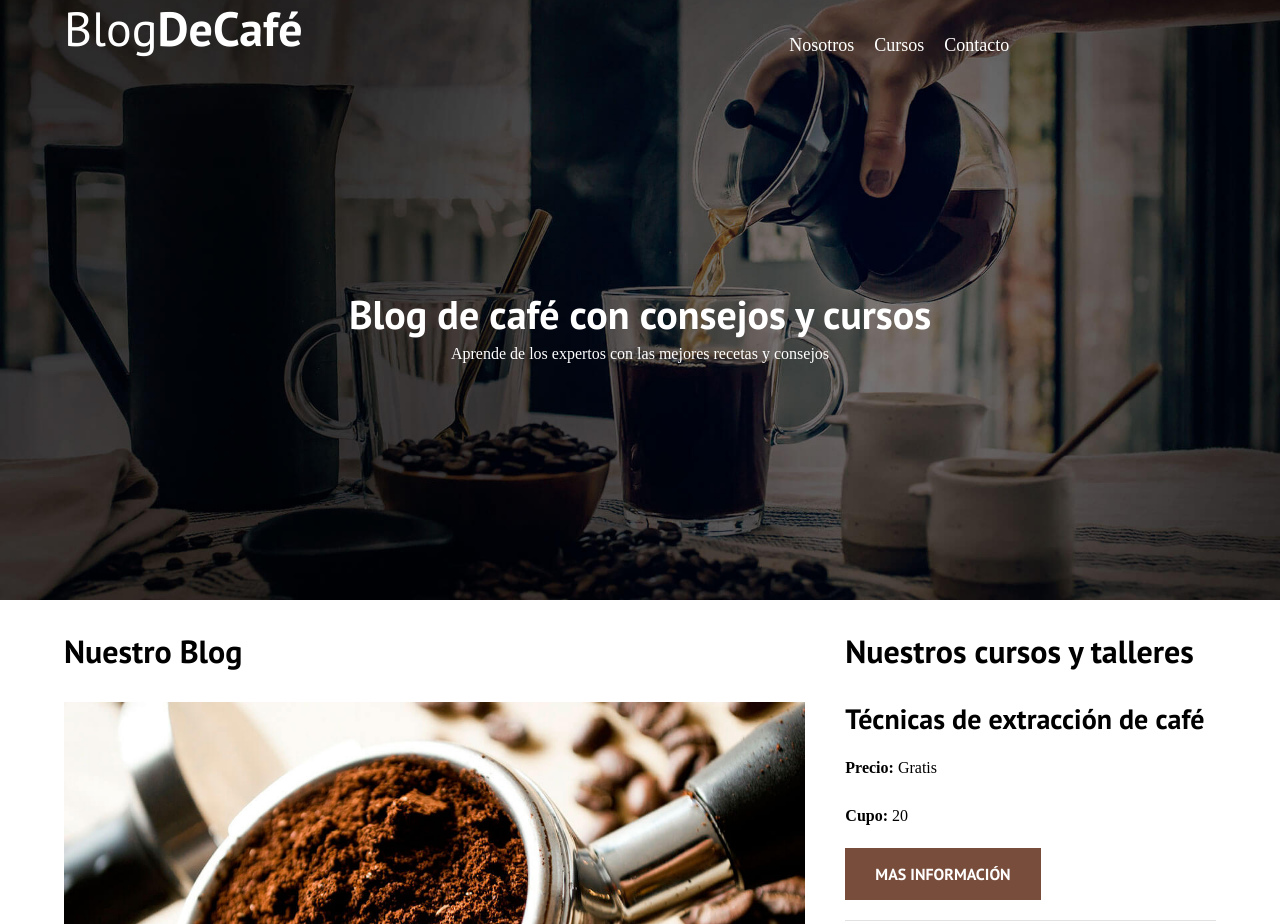
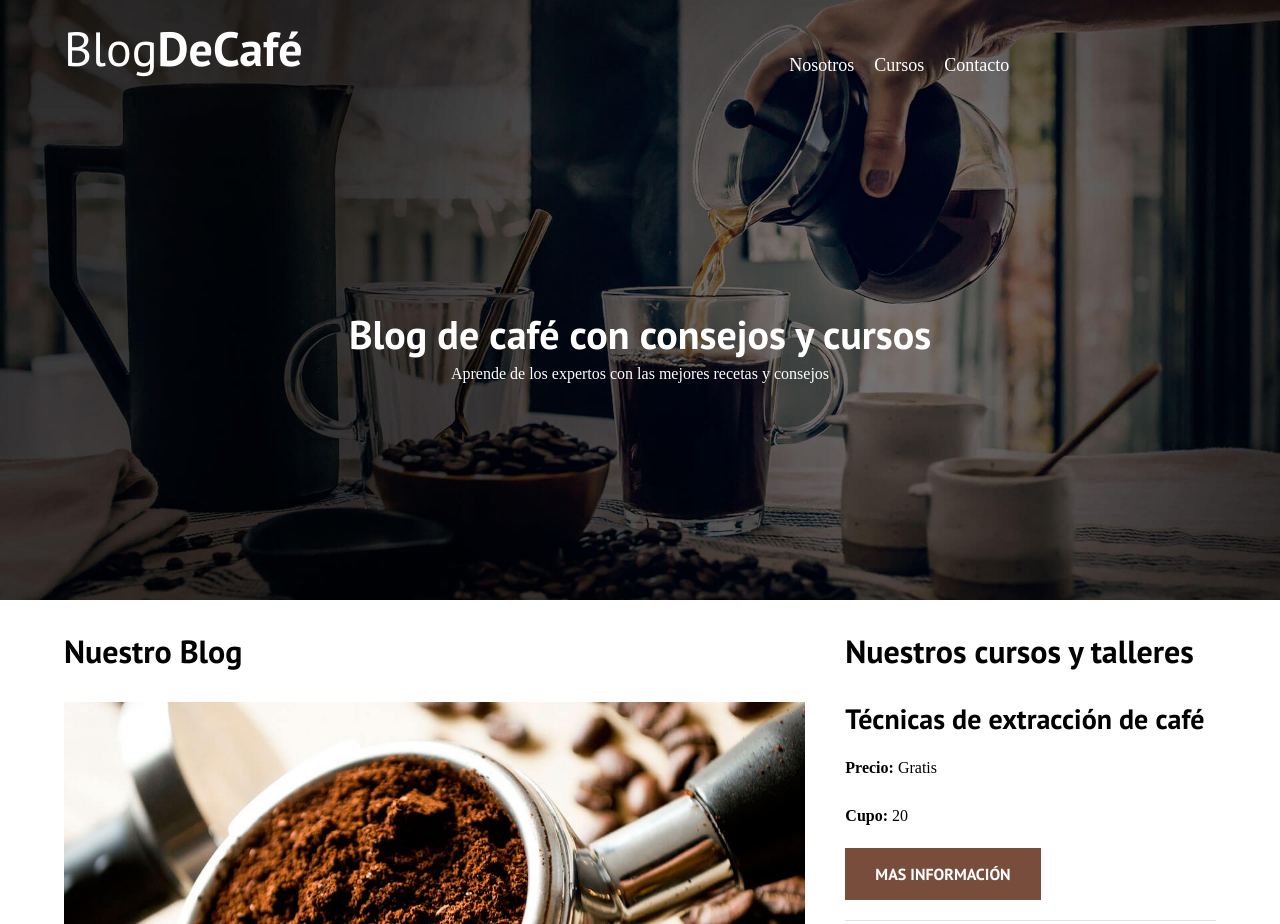
Before and after one commit to MauroAgnus/BlogDeCafe, a plain HTML site: page index.html in a window 1280 px wide. Shown: the top 924 px of the page. Drawn offline with Linux system fonts and the light colour scheme.

Commit message:
Agregando archivo nosotros, Agnus-

```diff
--- a/CSS/styles.css
+++ b/CSS/styles.css
@@ -92,6 +92,7 @@ img {
     display: flex;
     justify-content: space-between;
     align-items: center;
+    padding-top: 2rem;
   }
 }
 
@@ -213,3 +214,5 @@ img {
     background-color: var(--negro);
   }
 }
+
+/**Trabajando en el archivo nosotros**/
```
